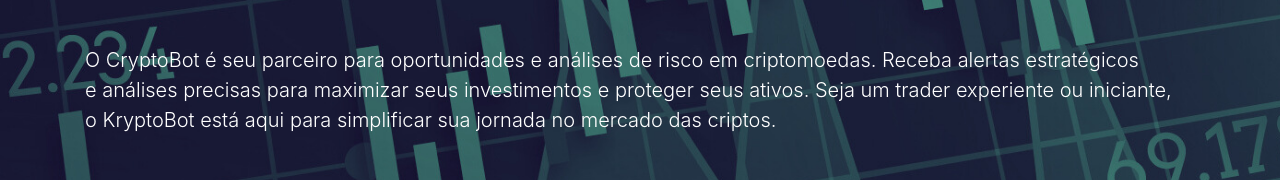
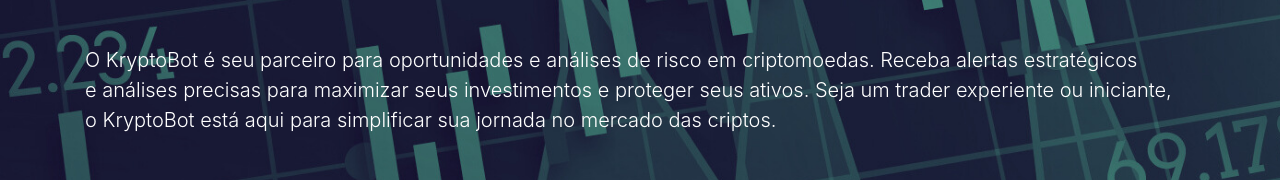
Before and after one commit to rgcoelho01/krypto, a plain HTML site: page index.html in a window 1280 px wide. Shown: the part 274-454 px from the top of the page. Drawn offline with Linux system fonts and the light colour scheme.

Commit message:
Alterações de Texto

```diff
--- a/index.html
+++ b/index.html
@@ -36,7 +36,7 @@
             	<!--To Start Business-->
             </h1>
             <p data-aos="fade" data-aos-easing="linear" data-aos-duration="1000" data-aos-once="true" class="lead text-white my-4">
-                O CryptoBot é seu parceiro para oportunidades e análises de risco em criptomoedas. Receba alertas estratégicos
+                O KryptoBot é seu parceiro para oportunidades e análises de risco em criptomoedas. Receba alertas estratégicos
                 <br> e análises precisas para maximizar seus investimentos e proteger seus ativos. Seja um trader experiente ou iniciante,
                 <br> o KryptoBot está aqui para simplificar sua jornada no mercado das criptos.
             </p>
```
